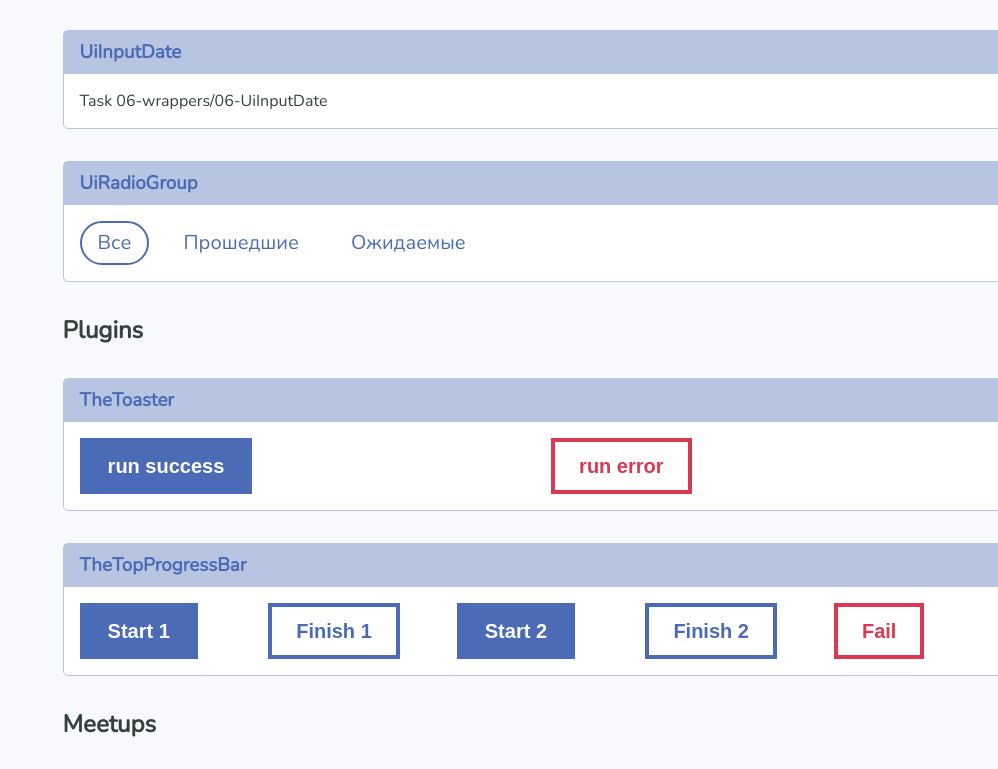
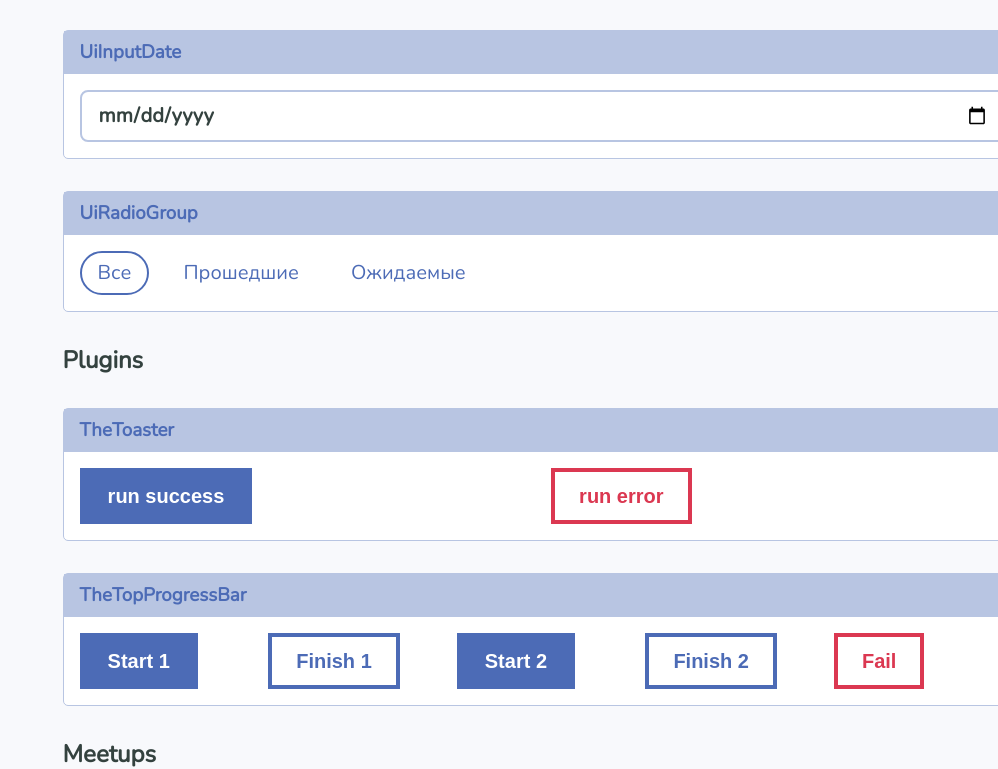
Before and after one commit to pechatnova-n/meetups_vue, a Vue app: page /demo in a window 1280 px wide. Shown: the part 4160-4929 px from the top of the page, without its empty margins (282-1280 px from the left). Built offline with nearby package versions, Linux system fonts and the light colour scheme.

Commit message:
UiInputDate - компонент для работы с датой и временем

```diff
--- a/src/components/UiInputDate.vue
+++ b/src/components/UiInputDate.vue
@@ -1,11 +1,65 @@
 <template>
-  <div>Task 06-wrappers/06-UiInputDate</div>
+  <UiInput :model-value="value" :type="type" @input="handleInput">
+    <template v-for="slot in Object.keys($slots)" #[slot]>
+      <slot :name="slot" />
+    </template>
+  </UiInput>
 </template>
 
 <script>
-// TODO: Task 06-wrappers/06-UiInputDate
+import UiInput from './UiInput.vue';
+// TODO: Task 06-wrappers/06-UiInputDate+
+
 
 export default {
   name: 'UiInputDate',
+
+  components: { UiInput },
+
+  props: {
+    modelValue: Number,
+
+    type: {
+      type: String,
+      default: 'date',
+      validator: (type) => ['date', 'datetime-local', 'time'].includes(type),
+    },
+
+    step: {
+      type: [Number],
+    },
+  },
+
+  emits: ['update:modelValue'],
+
+  computed: {
+    value() {
+      // No value - empty string
+      if (typeof this.modelValue === 'undefined' || this.modelValue === null) {
+        return '';
+      }
+
+      // YYYY-MM-DDTHH:MM:SS.mssZ
+      const date = new Date(this.modelValue).toISOString();
+
+      if (this.type === 'date') {
+        return date.substring(0, 10); // YYYY-MM-DD
+      } else if (this.type === 'datetime-local') {
+        return date.substring(0, 16); // YYYY-MM-DDTHH:MM
+      } else if (this.type === 'time') {
+        return this.step && this.step % 60 !== 0
+          ? date.substring(11, 19) // HH:MM:SS
+          : date.substring(11, 16); // HH:MM
+      }
+
+      return '';
+    },
+  },
+
+  methods: {
+    handleInput($event) {
+      this.$emit('update:modelValue', $event.target.value !== '' ? $event.target.valueAsNumber : undefined);
+    },
+  },
 };
 </script>
```
